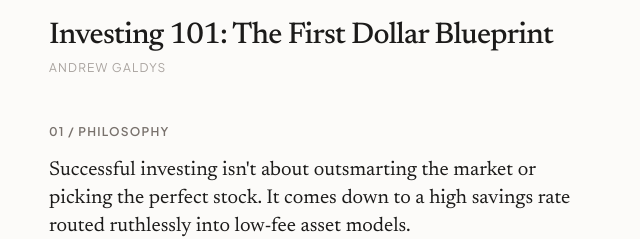
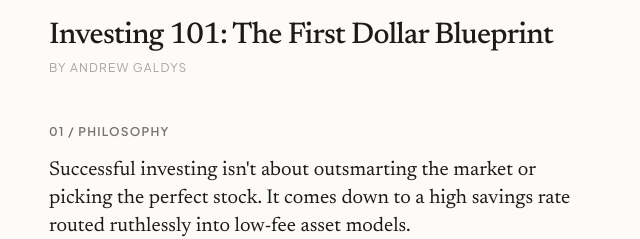
Before and after one commit to andrewgaldys/andrewgaldys-site, a website: page investing101.html in a window 1280 px wide. Shown: the part 134-373 px from the top of the page, 319-959 px from the left. Drawn offline with nearby package versions, Linux system fonts and the light colour scheme.

Commit message:
Update author attribution in investing101.html

```diff
--- a/investing101.html
+++ b/investing101.html
@@ -17,7 +17,7 @@
     <header class="pt-12">
         <a href="/" class="sans-serif text-xs uppercase tracking-widest text-stone-400 hover:text-stone-900 transition-colors">← Back Home</a>
         <h1 class="text-3xl font-medium tracking-tight mt-4">Investing 101: The First Dollar Blueprint</h1>
-        <p class="sans-serif text-xs uppercase tracking-widest text-stone-400 mt-1.5 font-normal">Andrew Galdys</p>
+        <p class="sans-serif text-xs uppercase tracking-widest text-stone-400 mt-1.5 font-normal">By Andrew Galdys</p>
     </header>
 
     <main class="py-12 space-y-8 text-lg leading-relaxed md:text-xl font-normal">
```
